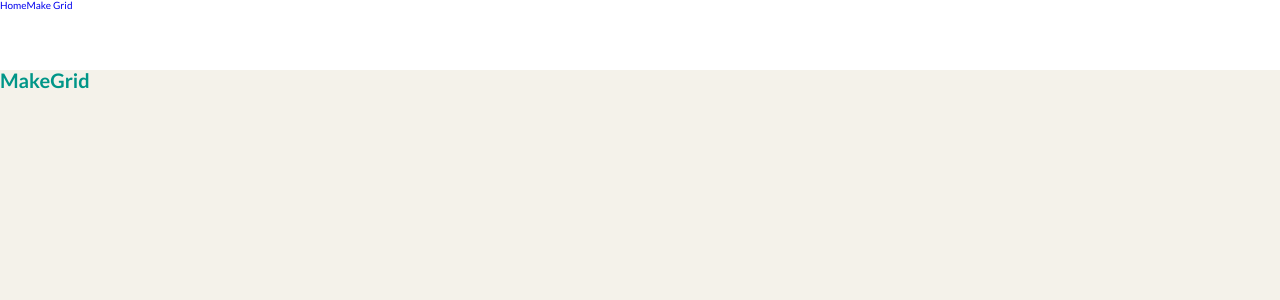
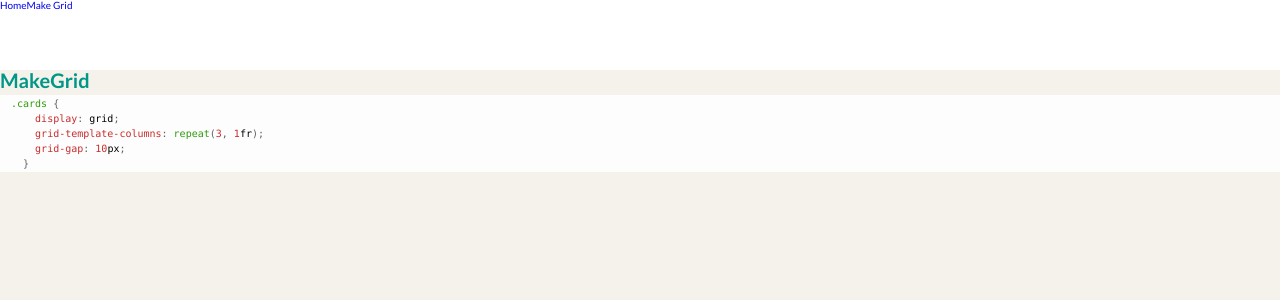
Before and after one commit to severidade/grid_css, a React (Create React App) app: page /make_grid in a window 1280 px wide. Shown: the top 300 px of the page. Built offline with nearby package versions, Linux system fonts and the light colour scheme; a web font is replaced by a local one.

Commit message:
feat: :rocket: Teste com a biblioteca que interpreta códigos

```diff
--- a/src/Pages/MakeGrid.jsx
+++ b/src/Pages/MakeGrid.jsx
@@ -1,11 +1,24 @@
 import React from "react"
 import Navbar from "../components/Navbar/Navbar"
 
+import { Prism as SyntaxHighlighter } from 'react-syntax-highlighter';
+import { coy } from 'react-syntax-highlighter/dist/esm/styles/prism';
+
 export default function MakeGrid() {
+
+  const code = `.cards {
+    display: grid;
+    grid-template-columns: repeat(3, 1fr);
+    grid-gap: 10px;
+  }`;
+
   return(
     <>
       <Navbar/>
       <h1>MakeGrid</h1>
+      <SyntaxHighlighter language="css" style={coy}>
+        {code}
+      </SyntaxHighlighter>
     </>
   )
 }
```
